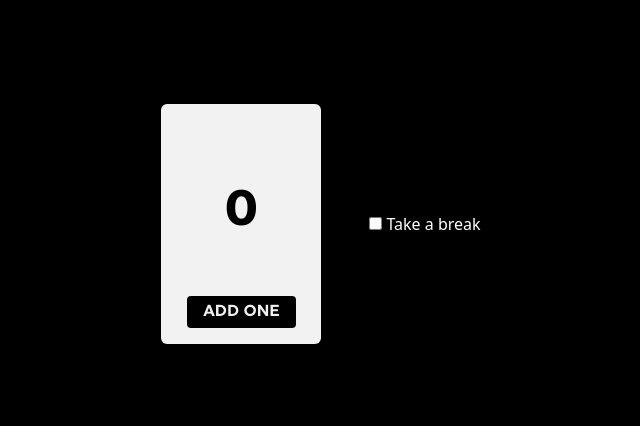
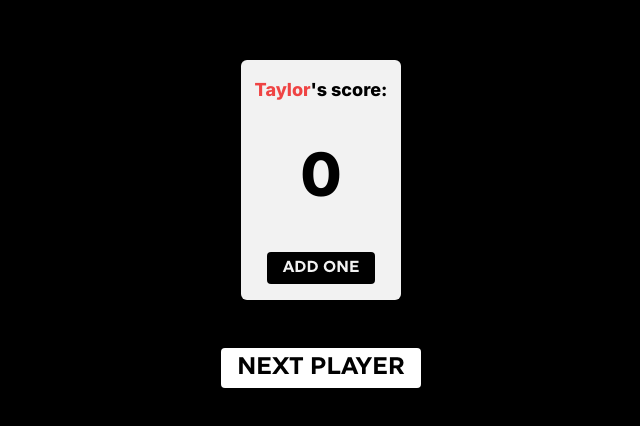
Before and after one commit to timetam24/TIL, a Next.js app in the folder practices/practice6/: page /count in a window 1280 px wide. Shown: the part 176-602 px from the top of the page, without its empty margins (319-959 px from the left). Built offline with nearby package versions, Linux system fonts and the light colour scheme; a web font is replaced by a local one.

Commit message:
State를 보존하고 초기화하기
- 같은 위치에서 State를 초기화하는 방법 1
- 두 선수는 "턴마다" 자신의 점수를 추적할 수 있다.

```diff
--- a/practices/practice6/src/app/count/page.tsx
+++ b/practices/practice6/src/app/count/page.tsx
@@ -4,36 +4,21 @@ import Counter from "@/containers/count/counter";
 import { useState } from "react";
 
 export default function CountPage() {
-  const [isPaused, setIsPaused] = useState(false);
-
-  const handleChange = (e: React.ChangeEvent<HTMLInputElement>) => {
-    setIsPaused(e.target.checked);
-  };
+  const [isPlayerA, setIsPlayerA] = useState(true);
 
   return (
-    <div className="flex gap-12 justify-center min-h-screen items-center bg-black text-white">
-      {isPaused ? <p>See you later!</p> : <Counter />}
-      {/* ↑ 같은 자리의 다른 컴포넌트 ↑*/}
-      <Label isPaused={isPaused} onchange={handleChange} />
+    <div className="flex flex-col gap-12 justify-center min-h-screen items-center bg-black text-white">
+      {isPlayerA && <Counter person="Taylor" />}
+      {!isPlayerA && <Counter person="Sarah" />}
+      {/* ↑ 같은 위치에서 State 초기화하기 ↑ */}
+      <button
+        onClick={() => {
+          setIsPlayerA(!isPlayerA);
+        }}
+        className="bg-white text-black px-4 py-1 rounded font-uniform text-2xl hover:bg-red-500"
+      >
+        NEXT PLAYER
+      </button>
     </div>
   );
 }
-
-interface LabelProps {
-  isPaused: boolean;
-  onchange: (e: React.ChangeEvent<HTMLInputElement>) => void;
-}
-
-function Label({ isPaused, onchange }: LabelProps) {
-  return (
-    <label>
-      <input
-        type="checkbox"
-        className="font-inter mr-1"
-        checked={isPaused}
-        onChange={onchange}
-      />
-      Take a break
-    </label>
-  );
-}
--- a/practices/practice6/src/containers/count/counter.tsx
+++ b/practices/practice6/src/containers/count/counter.tsx
@@ -3,7 +3,7 @@
 import { useState } from "react";
 import clsx from "clsx";
 
-export default function Counter() {
+export default function Counter({ person }: { person: string }) {
   const [score, setScore] = useState(0);
   const [hover, setHover] = useState(false);
 
@@ -18,9 +18,12 @@ export default function Counter() {
       onPointerEnter={() => setHover(true)}
       onPointerLeave={() => setHover(false)}
     >
-      <h1 className="font-inter font-extrabold text-5xl mt-20 text-black">
-        {score}
-      </h1>
+      <div className="font-inter font-extrabold text-lg text-black flex flex-col items-center gap-10 mt-4">
+        <p>
+          <span className="text-red-500">{person}</span>&apos;s score:
+        </p>
+        <p className="text-6xl">{score}</p>
+      </div>
       <button
         onClick={() => setScore(score + 1)}
         className="bg-black text-[#F2F2F2] px-4 py-1 rounded  font-uniform mt-auto mb-4 hover:bg-indigo-700"
```
